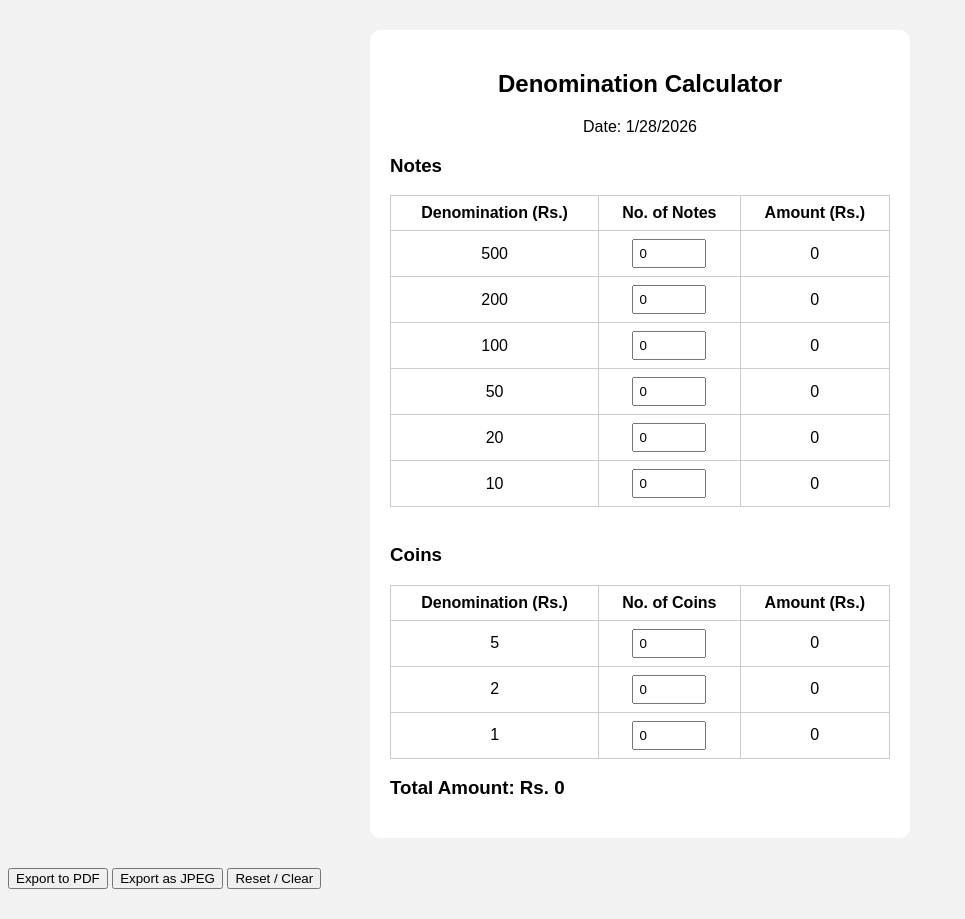
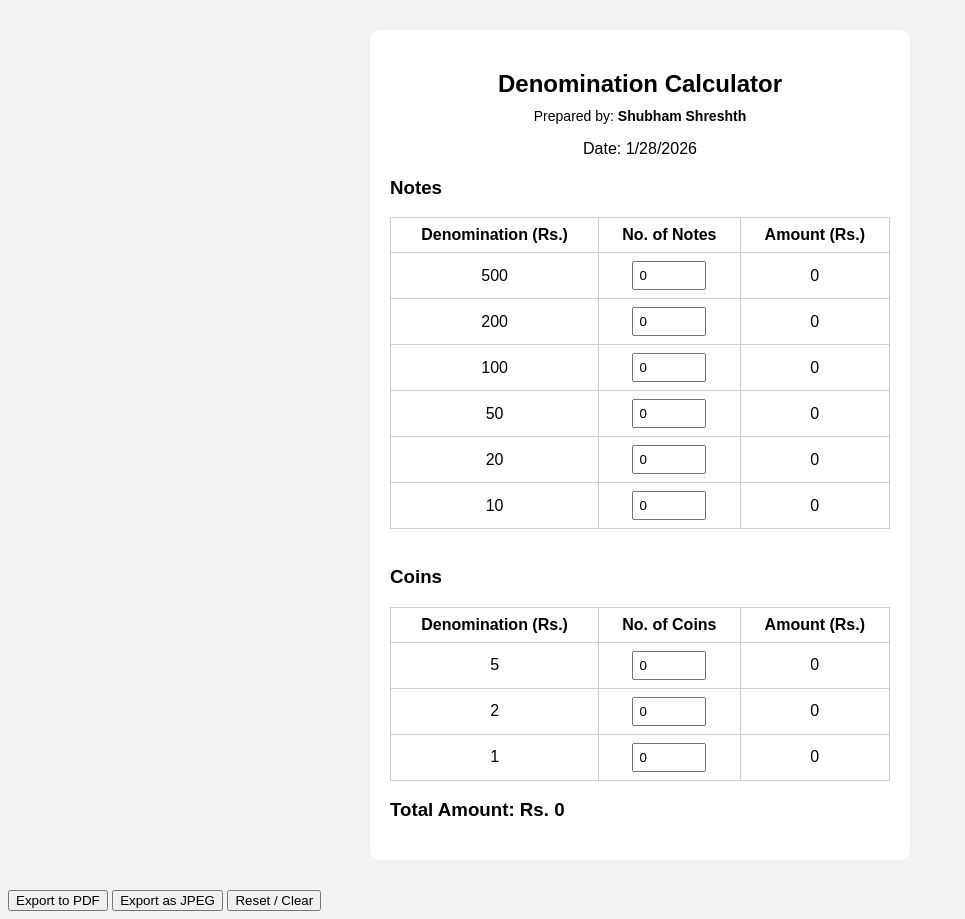
Before and after one commit to fatuhafoo-coder/Money-Counter, a plain HTML site: page index.html in a window 1280 px wide. Shown: the whole page, without its empty margins (0-965 px from the left). Before the commit the page ends 897 px from the top, so only its background shows below. Drawn offline with nearby package versions, Linux system fonts and the light colour scheme.

Commit message:
Update index.html

```diff
--- a/index.html
+++ b/index.html
@@ -21,7 +21,11 @@
 <body>
 
 <div class="container" id="printArea">
-  <h2>Denomination Calculator</h2>
+<h2>Denomination Calculator</h2>
+<p style="text-align:center; font-size:14px; margin-top:-10px;">
+  Prepared by: <strong>Shubham Shreshth</strong>
+</p>
+
 
   <p style="text-align:center;">
     Date: <span id="todayDate"></span>
```
